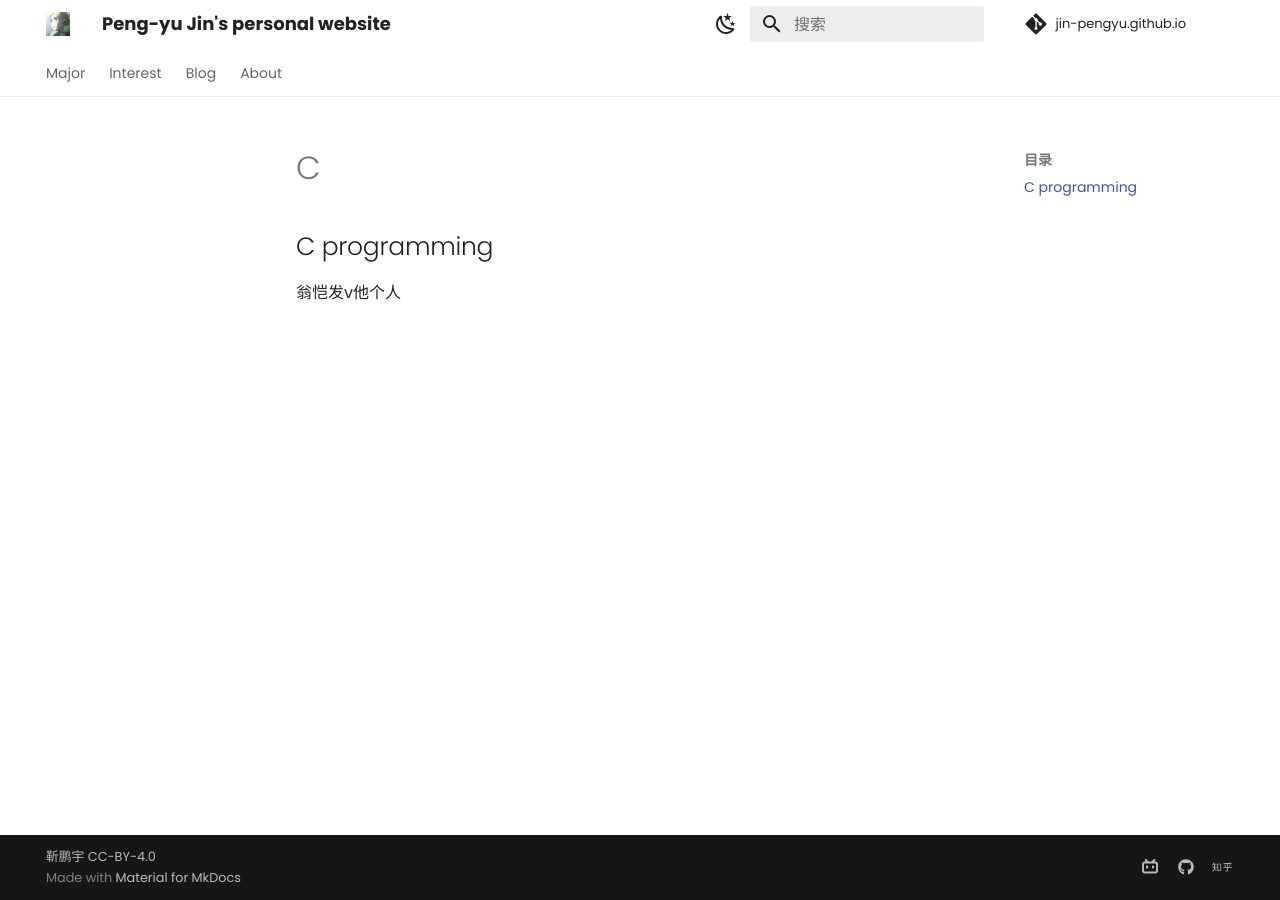
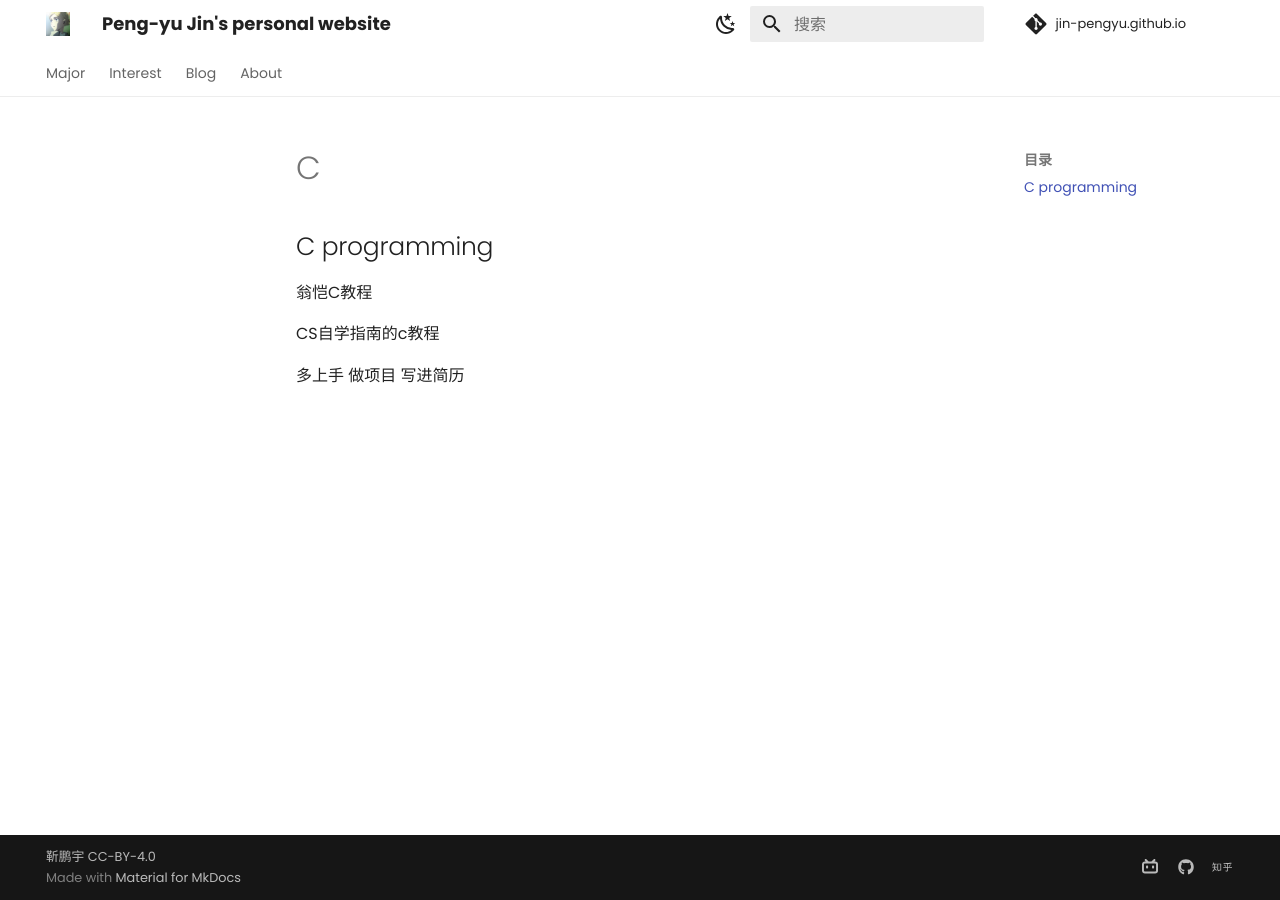
Before and after one commit to Pengyu-Jin/Pengyu-Jin.github.io, an MkDocs documentation site: the page built from docs/interest/programming/C.md, in a window 1280 px wide. Built offline with MkDocs 1.6.1 and Material for MkDocs 9.7.7, drawn with Linux system fonts in a browser that asks for light colours; comment, search, counter and statistics services are not loaded.

Commit message:
research20240620

```diff
--- a/docs/interest/programming/C.md
+++ b/docs/interest/programming/C.md
@@ -1,3 +1,7 @@
 ## C programming
 
-翁恺发v他个人
+翁恺C教程
+
+CS自学指南的c教程
+
+多上手 做项目 写进简历
```
